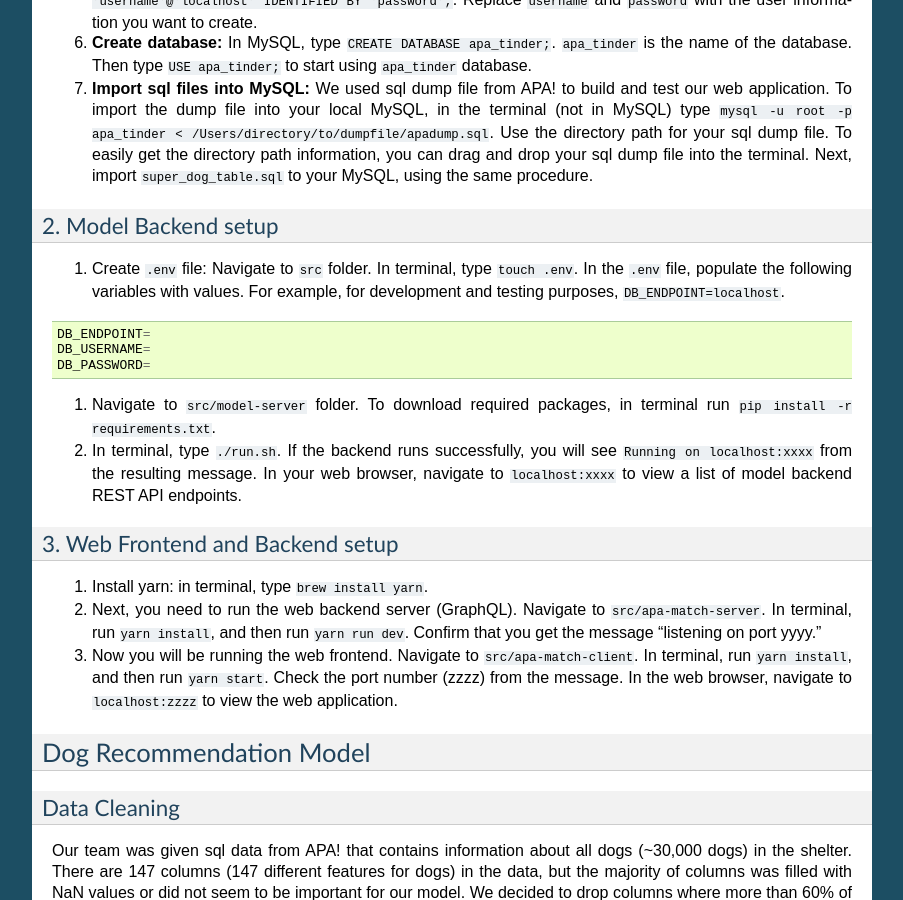
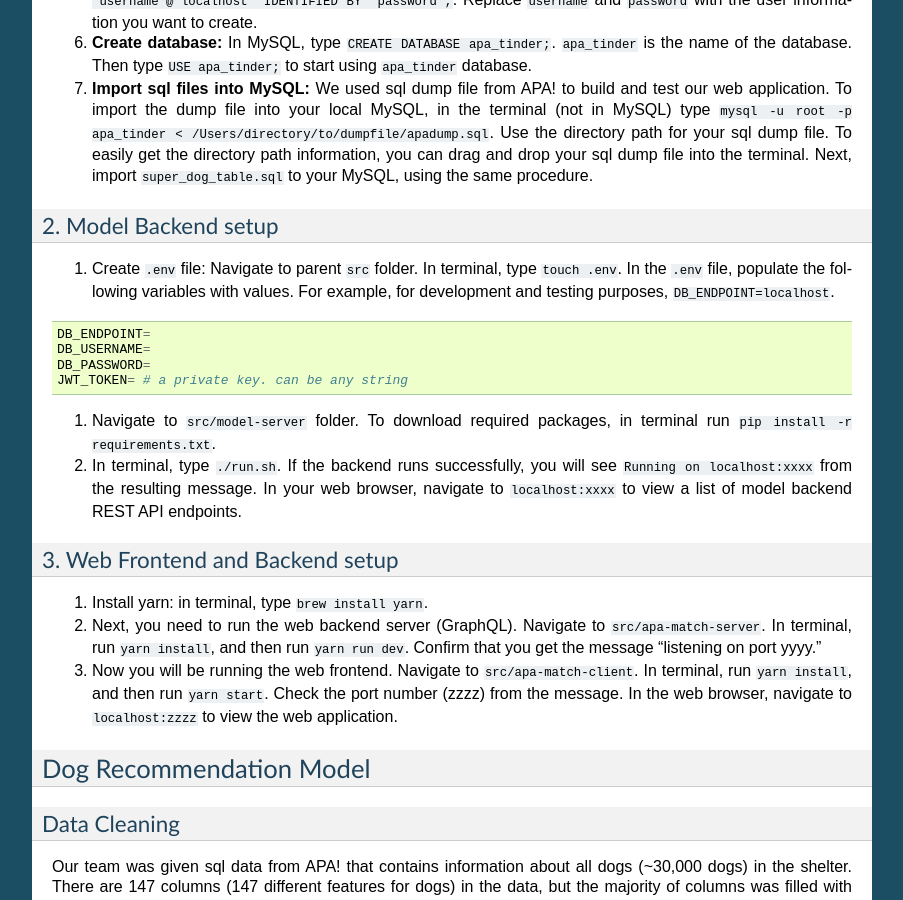
Before and after one commit to rachelmoon290/apatinder-documentation, a Sphinx documentation site: the page built from docs/index.md, in a window 1280 px wide and 900 px high, scrolled down 833 px. Shown: the whole window, without its empty margins (198-1101 px from the left). Built offline with Sphinx 7.4.7, drawn with Linux system fonts in a browser that asks for light colours.

Commit message:
update jwt token

````diff
--- a/docs/index.md
+++ b/docs/index.md
@@ -33,11 +33,12 @@ Please follow these steps below to install and set up all the necessary componen
 7. **Import sql files into MySQL:** We used sql dump file from APA! to build and test our web application. To import the dump file into your local MySQL, in the terminal (not in MySQL) type `mysql -u root -p apa_tinder < /Users/directory/to/dumpfile/apadump.sql`. Use the directory path for your sql dump file. To easily get the directory path information, you can drag and drop your sql dump file into the terminal. Next, import `super_dog_table.sql` to your MySQL, using the same procedure.
 
 ### 2. Model Backend setup
-1. Create `.env` file: Navigate to `src` folder. In terminal, type `touch .env`. In the `.env` file, populate the following variables with values. For example, for development and testing purposes, `DB_ENDPOINT=localhost`.
+1. Create `.env` file: Navigate to parent `src` folder. In terminal, type `touch .env`. In the `.env` file, populate the following variables with values. For example, for development and testing purposes, `DB_ENDPOINT=localhost`.
 ```
 DB_ENDPOINT=
 DB_USERNAME=
 DB_PASSWORD=
+JWT_TOKEN= # a private key. can be any string
 ```
 
 2. Navigate to `src/model-server` folder. To download required packages, in terminal run `pip install -r requirements.txt`.
````
Also changed, not shown: 5 other files.
